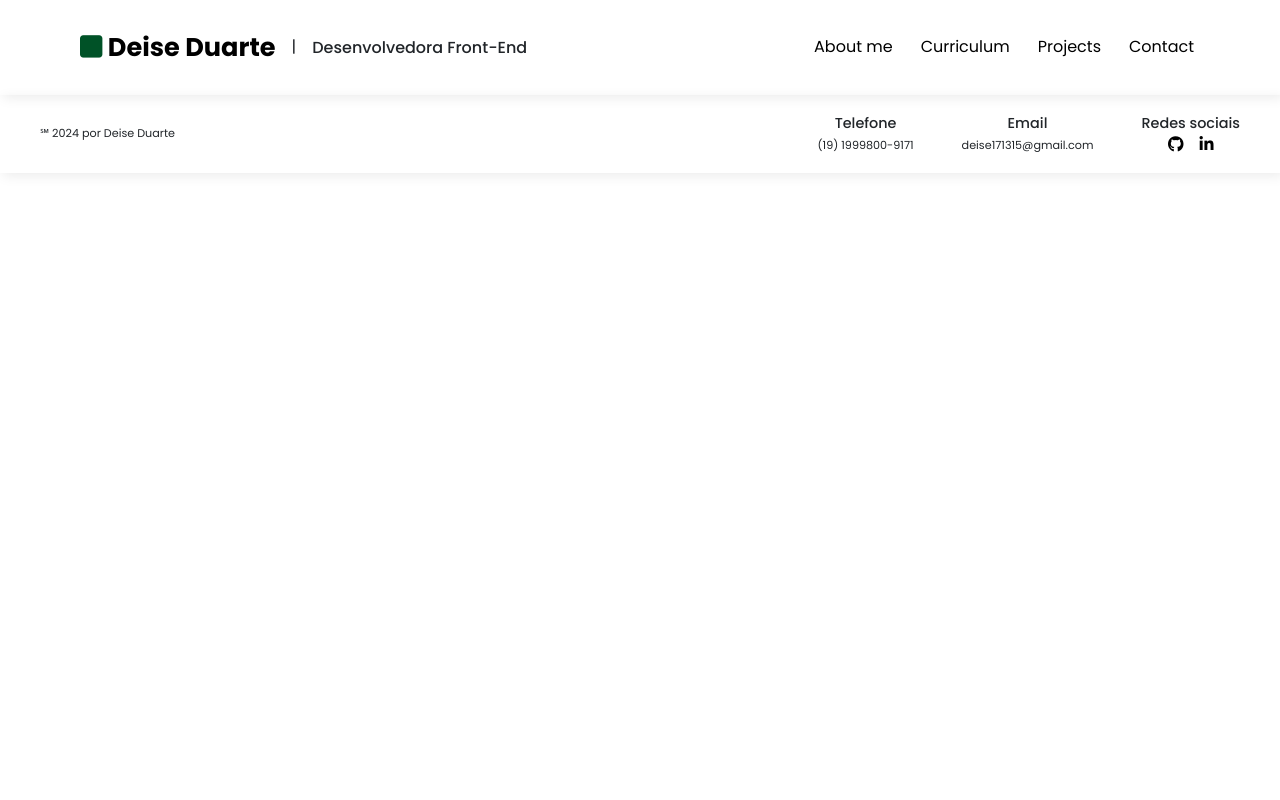
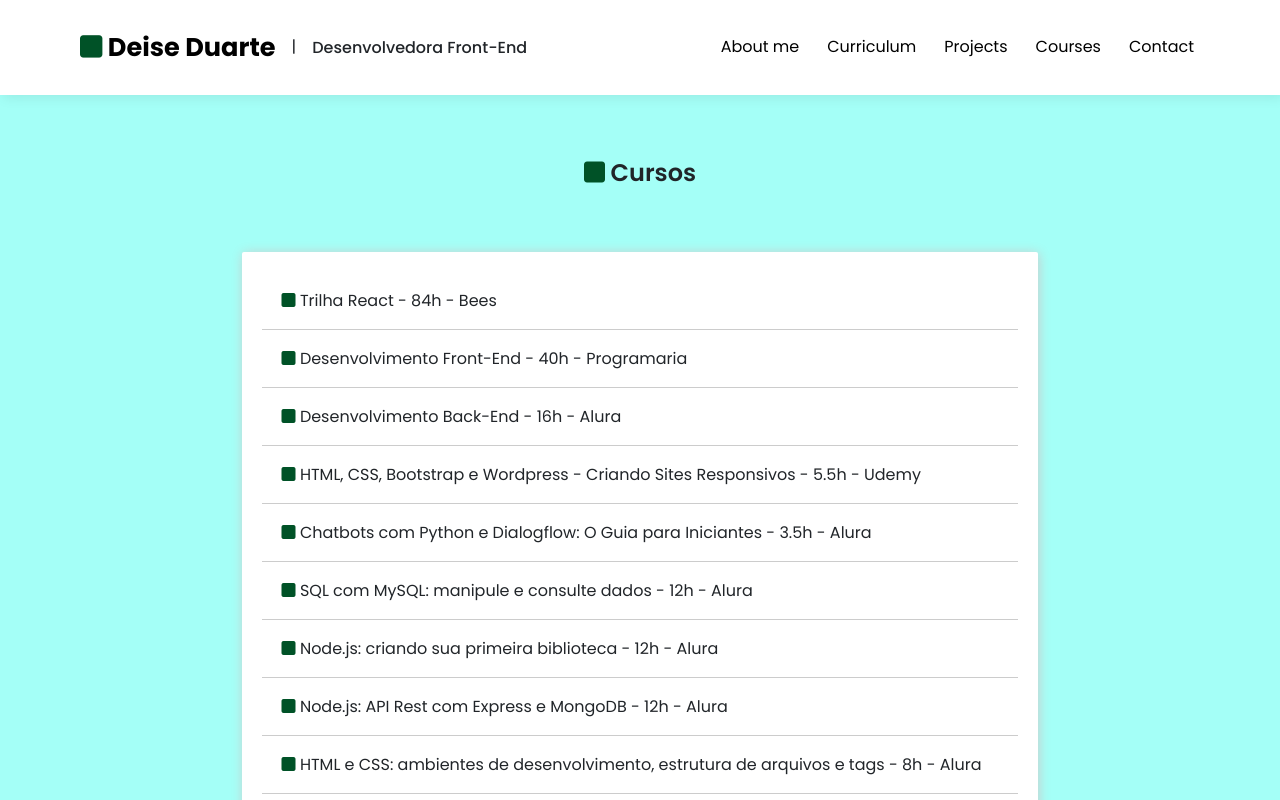
Before and after one commit to vgd15/portifolio, a React (Create React App) app: page /courses in a window 1280 px wide. Shown: the top 800 px of the page. Built offline with nearby package versions, Linux system fonts and the light colour scheme.

Commit message:
Novo commit

```diff
--- a/src/App.js
+++ b/src/App.js
@@ -8,6 +8,7 @@ import Curriculum from './components/pages/curriculum/curriculum.jsx';
 import Footer from './components/footer/footer.jsx';
 import Projects from './components/pages/projects/projects.jsx';
 import Contact from './components/pages/contact/contact.jsx';
+import Courses from './components/pages/courses/courses.jsx';
 
 function App() {
   return (
@@ -22,6 +23,7 @@ function App() {
                 <Route path='/curriculum' element={<Curriculum/>} />
                 <Route path='/projects' element={<Projects/>} />
                 <Route path='/contact' element={<Contact/>} />
+                <Route path='/courses' element={<Courses/>} />
 
               </Routes>
 
--- a/src/components/header/header.jsx
+++ b/src/components/header/header.jsx
@@ -2,6 +2,7 @@ import React, { useState } from "react";
 import './header.css';
 import { Link } from 'react-router-dom';
 import sidebarMenu from '../../img/sidebarMenu.png';
+import Closer from '../../img/Fechar.svg'
 
 function Header(props) {
 
@@ -37,10 +38,16 @@ function Header(props) {
                             </Link>
                         </li>
                         <li>
+                            <Link to="/courses">
+                                <button> Courses </button>
+                            </Link>
+                        </li>
+                        <li>
                             <Link to="/contact">
                                 <button> Contact </button>
                             </Link>
                         </li>
+
                     </ul>
                 </div>
             </section>
@@ -57,6 +64,11 @@ function Header(props) {
                 </div>
 
                 <div className="sidebar-menu">
+                    <div class="close d-flex justify-content-start align-items-center">
+                            <button onClick={handleClick} className="close-button">
+                            <img src={Closer} alt="fechar sidebar"></img>
+                            </button>
+                    </div>
                     <ul className="d-flex justify-content-between align-items-center flex-column">
                         <li>
                             <Link to="/about">
@@ -74,10 +86,16 @@ function Header(props) {
                             </Link>
                         </li>
                         <li>
+                            <Link to="/courses">
+                                <button onClick={handleClick}> Courses </button>
+                            </Link>
+                        </li>
+                        <li>
                             <Link to="contact">
                                 <button onClick={handleClick}> Contact </button>
                             </Link>
                         </li>
+
                     </ul>
                 </div>
 
--- a/src/components/pages/about/about.css
+++ b/src/components/pages/about/about.css
@@ -93,11 +93,12 @@
     transition: 0.3s;
 }
 
-.button-list a:hover{
+.button-list a:hover, .btn:focus-visible, .btn:first-child:active {
     background: var(--color-secondary);
     color:#fff;
     border: 2px solid var(--color-secondary);
     transform: scale(1.1);
+    box-shadow: none;
 }
 
 @media screen and (max-width: 991px){
--- a/src/components/pages/about/about.jsx
+++ b/src/components/pages/about/about.jsx
@@ -31,9 +31,10 @@ function About(){
                         <h2 className="salutation"><strong>Olá</strong></h2>
                         <span>Meu perfil e meus projetos</span>
                         <div className="button-list">
-                            <ul className="d-flex flex-row gap-3 justify-content-center align-items-center">
+                            <ul className="d-flex flex-row gap-2 gap-md-3 justify-content-center align-items-center flex-wrap">
                                 <li><a href="/curriculum" className="btn btn-primary curriculo">CURRÍCULO</a></li>
                                 <li><a href="/projects" className="btn btn-primary projetos">PROJETOS</a></li>
+                                <li><a href="/cursos" className="btn btn-primary projetos">CURSOS</a></li>
                             </ul>
                         </div>
                         <p className="">
--- /dev/null
+++ b/src/components/pages/courses/courses.css
@@ -0,0 +1,20 @@
+.courses{
+    background: var(--color-primary);
+}
+
+.courses ul li{
+    padding: 20px;
+    text-align: start;
+    border-bottom: 1px solid #ccc;
+}
+
+.courses .card{
+    max-width: 850px;
+    transform: none;
+}
+
+.title-courses {
+    font-size: 1.5rem;
+    font-weight: 600;
+    padding: 40px 20px 40px;
+}
--- /dev/null
+++ b/src/components/pages/courses/courses.jsx
@@ -0,0 +1,58 @@
+import './courses.css';
+import React from "react";
+
+function Courses() {
+
+    return (
+        <section className="courses d-flex d-flex justify-content-center align-items-center">
+            <div className="card-projects top-card d-flex justify-content-center align-items-center flex-column gap-4 p-4">
+                <h2 className="title-courses"><i className="fa-solid fa-square"></i> Cursos</h2>
+                        <div className="card ">
+                            <div className=" d-flex flex-column ">
+                                <div className="col-md-12 ">
+                                    <ul className="d-flex flex-column courses-list">
+                                        <li><i className="fa-solid fa-square"></i> Trilha React - 84h - Bees </li>
+                                        <li><i className="fa-solid fa-square"></i> Desenvolvimento Front-End - 40h - Programaria</li>
+                                        <li><i className="fa-solid fa-square"></i> Desenvolvimento Back-End - 16h - Alura</li>
+                                        <li><i className="fa-solid fa-square"></i> HTML, CSS, Bootstrap e Wordpress - Criando Sites Responsivos - 5.5h - Udemy</li>
+                                        <li><i className="fa-solid fa-square"></i> Chatbots com Python e Dialogflow: O Guia para Iniciantes - 3.5h - Alura</li>
+                                        <li><i className="fa-solid fa-square"></i> SQL com MySQL: manipule e consulte dados - 12h - Alura</li>
+                                        <li><i className="fa-solid fa-square"></i> Node.js: criando sua primeira biblioteca - 12h - Alura</li>
+                                        <li><i className="fa-solid fa-square"></i> Node.js: API Rest com Express e MongoDB -  12h - Alura</li>
+                                        <li><i className="fa-solid fa-square"></i> HTML e CSS: ambientes de desenvolvimento, estrutura de arquivos e tags - 8h - Alura</li>
+                                        <li><i className="fa-solid fa-square"></i> HTML e CSS: Classes, posicionamento e Flexbox - 8h - Alura</li>
+                                        <li><i className="fa-solid fa-square"></i> HTML e CSS: cabeçalho, footer e variáveis CSS - 6h - Alura</li>
+                                        <li><i className="fa-solid fa-square"></i> HTML e CSS: trabalhando com responsividade e publicação de projetos - 6h - Alura</li>
+                                        <li><i className="fa-solid fa-square"></i> HTML e CSS: responsividade com mobile-first - 12h - Alura</li>
+                                        <li><i className="fa-solid fa-square"></i> Git e GitHub: compartilhando e colaborando em projetos - 8h - Alura</li>
+                                        <li><i className="fa-solid fa-square"></i> JavaScript e HTML: desenvolva um jogo e pratique lógica de programação - 16h - Alura</li>
+                                        <li><i className="fa-solid fa-square"></i> JavaScript: utilizando tipos, variáveis e funções - 8h - Alura</li>
+                                        <li><i className="fa-solid fa-square"></i> JavaScript: Arrays - 8h - Alura</li>
+                                        <li><i className="fa-solid fa-square"></i> JavaScript: objetos - 8h - Alura</li>
+                                        <li><i className="fa-solid fa-square"></i> JavaScript: programação orientada a objetos - 10h - Alura</li>
+                                        <li><i className="fa-solid fa-square"></i> HTTP: entendendo a web por baixo dos panos - 10h - Alura</li>
+                                        <li><i className="fa-solid fa-square"></i> JavaScript: manipulando elementos no DOM - 6h -  Alura</li>
+                                        <li><i className="fa-solid fa-square"></i> JavaScript para Web: Crie páginas dinâmicas - 10h - Alura</li>
+                                        <li><i className="fa-solid fa-square"></i> JavaScript: explorando a manipulação de elementos e da localStorage - 8h - Alura</li>
+                                        <li><i className="fa-solid fa-square"></i> JavaScript: consumindo e tratando dados de uma API - 6h - Alura</li>
+                                        <li><i className="fa-solid fa-square"></i> JavaScript: métodos de array - 6h - Alura</li>
+                                        <li><i className="fa-solid fa-square"></i> JavaScript: criando requisições - 8h - Alura</li>
+                                        <li><i className="fa-solid fa-square"></i> JavaScript: validando formulários - 8h - Alura</li>
+                                        <li><i className="fa-solid fa-square"></i> Figma: conhecendo a ferramenta - 10h - Alura</li>
+                                        <li><i className="fa-solid fa-square"></i> Figma: componentes, auto layout e máscaras - 8h - Alura</li>
+                                        <li><i className="fa-solid fa-square"></i> Design System: definindo estilos e tokens - 8h - Alura</li>
+                                        <li><i className="fa-solid fa-square"></i> Design System: criando componentes e documentando - 10h - Alura</li>
+                                        <li><i className="fa-solid fa-square"></i> Node.js: criando uma API Rest com Express e MongoDB - 10h - Alura</li>
+                                        <li><i className="fa-solid fa-square"></i> PostgreSQL - 8h - Alura</li>
+                                        <li><i className="fa-solid fa-square"></i> LGPD: entendendo direitos de uso e responsabilidades - 8h - Alura</li>
+                                        <li><i className="fa-solid fa-square"></i> Integração Contínua: mais qualidade e menos risco no desenvolvimento - 6h - Alura</li>
+                                    </ul>
+                             </div>
+                           </div>
+                          </div>
+                        </div>
+        </section>
+    );
+}
+
+export default Courses;
--- a/src/components/pages/projects/projects.jsx
+++ b/src/components/pages/projects/projects.jsx
@@ -53,7 +53,7 @@ function Projects(){
                                 </div>
                                 <div className="img-card col-md-7 d-flex justify-content-center align-items-center flex-column">
                                     <img src={VoltVitoria} alt="Imagem terceiro projeto" className="img-projeto" />
-                                    <a href="https://front-do-projeto-back-end.vercel.app/" target="_blank" rel="noreferrer"><div className="overlay-img"></div></a>
+                                    <a href="https://spielersports.core.dcg.com.br/vitoria" target="_blank" rel="noreferrer"><div className="overlay-img"></div></a>
                                 </div>
                             </div>
                           </div>
```
Also changed, not shown: src/components/header/header.css (+28 -1 lines), src/img/Fechar.svg (added).
